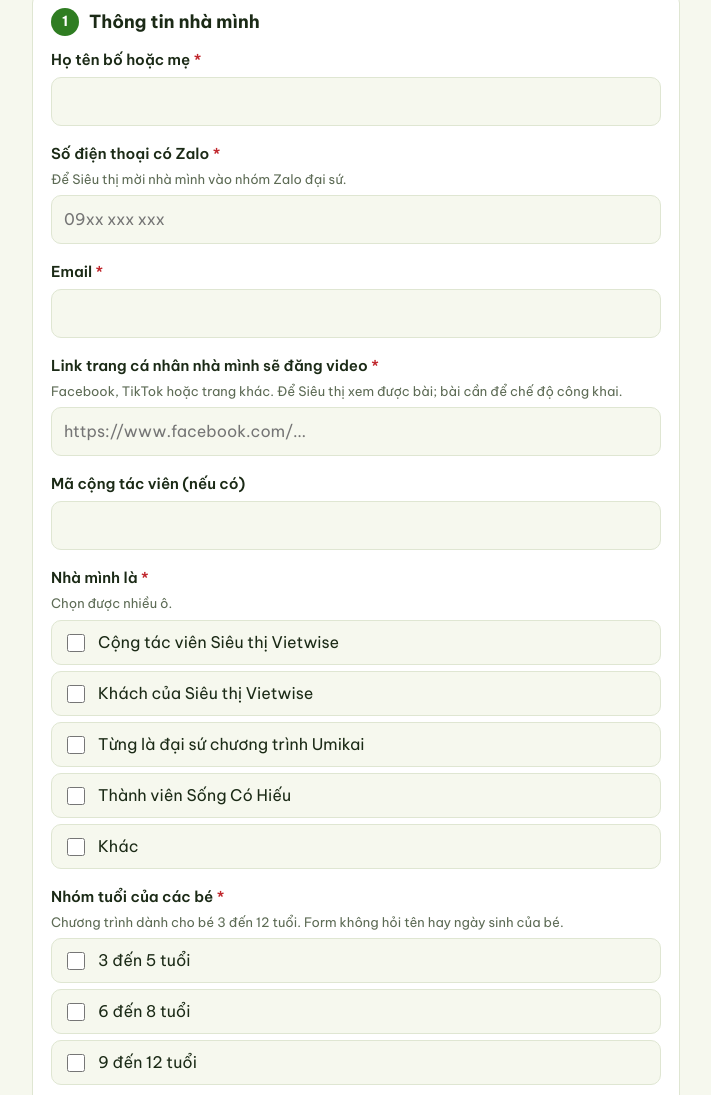
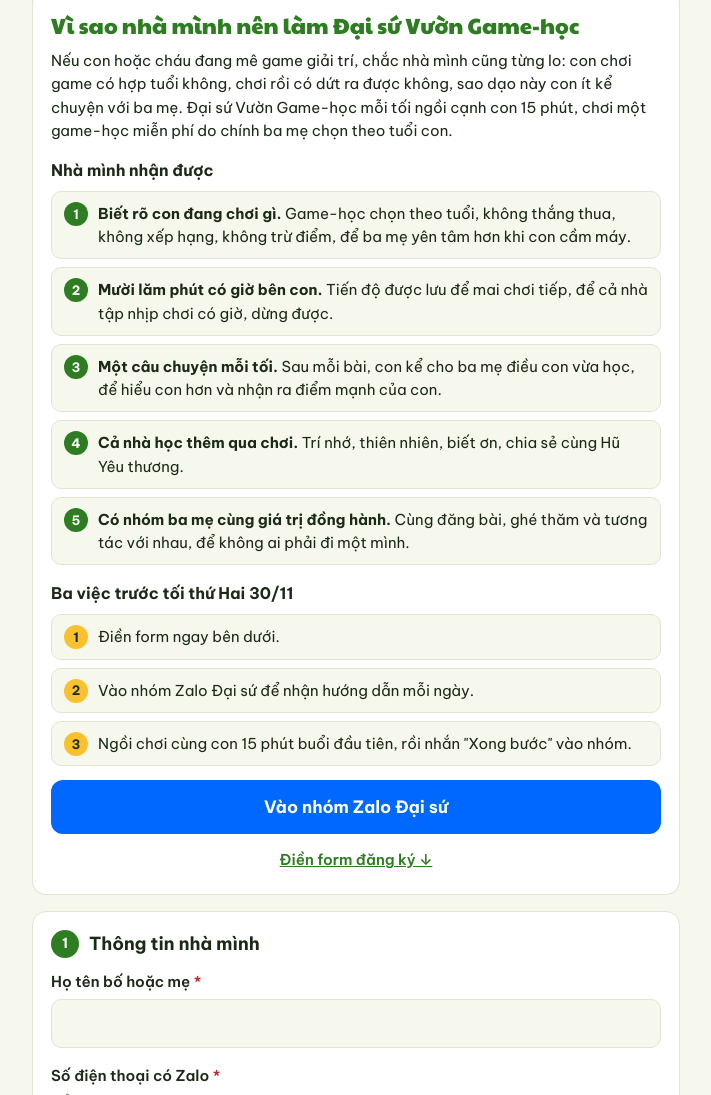
Before and after one commit to kynam8x/dai-su-vuon-game-hoc, a plain HTML site: page index.html in a window 1280 px wide. Shown: the part 411-1506 px from the top of the page, without its empty margins (284-995 px from the left). Drawn offline with Linux system fonts and the light colour scheme.

Commit message:
Thêm phần vì sao làm Đại sứ, ba việc trước 30/11 và nút nhóm Zalo ở đầu trang

```diff
--- a/index.html
+++ b/index.html
@@ -61,6 +61,16 @@ button.send:focus-visible{outline:3px solid var(--sun);outline-offset:2px}
 .formerr{color:var(--err);font-weight:600;text-align:center;margin:10px 0 0}
 .done{background:var(--card);border:2px solid var(--leaf);border-radius:14px;padding:22px 20px;text-align:center}
 .done h2{font-family:var(--display);font-weight:400;color:var(--leaf);font-size:26px;margin:0 0 8px}
+section.why{background:var(--card);border:1px solid var(--line);border-top:5px solid var(--sun);border-radius:14px;padding:18px 18px 16px}
+.why h2{font-family:var(--display);font-weight:400;font-size:22px;line-height:1.25;color:var(--leaf);margin:0 0 10px;text-wrap:balance}
+.why h3{font-size:16px;margin:16px 0 8px}
+.why p{margin:0;font-size:15px}
+.why ol{margin:0;padding:0;list-style:none;display:grid;gap:8px;counter-reset:n}
+.why li{counter-increment:n;position:relative;padding:10px 12px 10px 46px;background:var(--bg);border:1px solid var(--line);border-radius:10px;font-size:15px}
+.why li::before{content:counter(n);position:absolute;left:12px;top:10px;width:24px;height:24px;border-radius:50%;background:var(--leaf);color:#fff;font-size:13px;font-weight:700;display:grid;place-items:center}
+.why ol.steps li::before{background:var(--sun);color:#1b2a16}
+.why a.zalo{margin:14px 0 8px;text-align:center}
+a.tofrm{display:block;text-align:center;font-weight:600;color:var(--leaf);font-size:15px;padding:6px}
 .done .next{margin:14px 0 12px}
 a.zalo{display:block;font-weight:700;font-size:17px;padding:14px;border-radius:12px;background:#0068FF;color:#fff;text-decoration:none;margin:0 0 14px}
 a.zalo:focus-visible{outline:3px solid var(--sun);outline-offset:2px}
@@ -82,6 +92,27 @@ footer{font-size:13px;color:var(--muted);padding-bottom:28px;text-align:center}
 </div></header>
 
 <main class="wrap" id="app">
+<section class="why" id="why">
+  <h2>Vì sao nhà mình nên làm Đại sứ Vườn Game-học</h2>
+  <p>Nếu con hoặc cháu đang mê game giải trí, chắc nhà mình cũng từng lo: con chơi game có hợp tuổi không, chơi rồi có dứt ra được không, sao dạo này con ít kể chuyện với ba mẹ. Đại sứ Vườn Game-học mỗi tối ngồi cạnh con 15 phút, chơi một game-học miễn phí do chính ba mẹ chọn theo tuổi con.</p>
+  <h3>Nhà mình nhận được</h3>
+  <ol class="gain">
+    <li><b>Biết rõ con đang chơi gì.</b> Game-học chọn theo tuổi, không thắng thua, không xếp hạng, không trừ điểm, để ba mẹ yên tâm hơn khi con cầm máy.</li>
+    <li><b>Mười lăm phút có giờ bên con.</b> Tiến độ được lưu để mai chơi tiếp, để cả nhà tập nhịp chơi có giờ, dừng được.</li>
+    <li><b>Một câu chuyện mỗi tối.</b> Sau mỗi bài, con kể cho ba mẹ điều con vừa học, để hiểu con hơn và nhận ra điểm mạnh của con.</li>
+    <li><b>Cả nhà học thêm qua chơi.</b> Trí nhớ, thiên nhiên, biết ơn, chia sẻ cùng Hũ Yêu thương.</li>
+    <li><b>Có nhóm ba mẹ cùng giá trị đồng hành.</b> Cùng đăng bài, ghé thăm và tương tác với nhau, để không ai phải đi một mình.</li>
+  </ol>
+  <h3>Ba việc trước tối thứ Hai 30/11</h3>
+  <ol class="steps">
+    <li>Điền form ngay bên dưới.</li>
+    <li>Vào nhóm Zalo Đại sứ để nhận hướng dẫn mỗi ngày.</li>
+    <li>Ngồi chơi cùng con 15 phút buổi đầu tiên, rồi nhắn "Xong bước" vào nhóm.</li>
+  </ol>
+  <a class="zalo" href="https://zalo.me/g/c9o7prblxyxw2zhicei5" target="_blank" rel="noopener">Vào nhóm Zalo Đại sứ</a>
+  <a class="tofrm" href="#frm">Điền form đăng ký ↓</a>
+</section>
+
 <form id="frm" novalidate>
 <input type="hidden" id="inviter" name="inviter">
 
@@ -185,6 +216,7 @@ footer{font-size:13px;color:var(--muted);padding-bottom:28px;text-align:center}
 
   function finish(msg){
     frm.hidden = true;
+    document.getElementById("why").hidden = true;
     if (msg) document.getElementById("doneMsg").textContent = msg;
     document.getElementById("done").hidden = false;
     document.getElementById("done").scrollIntoView({behavior:"smooth", block:"start"});
```
